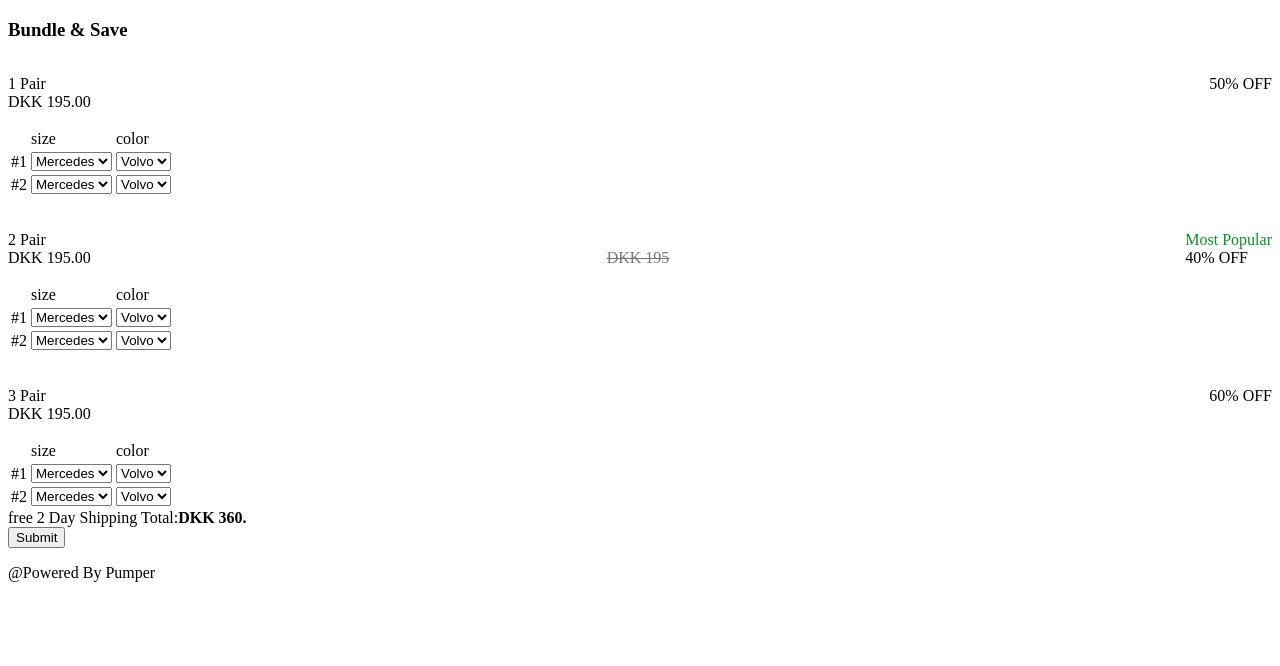
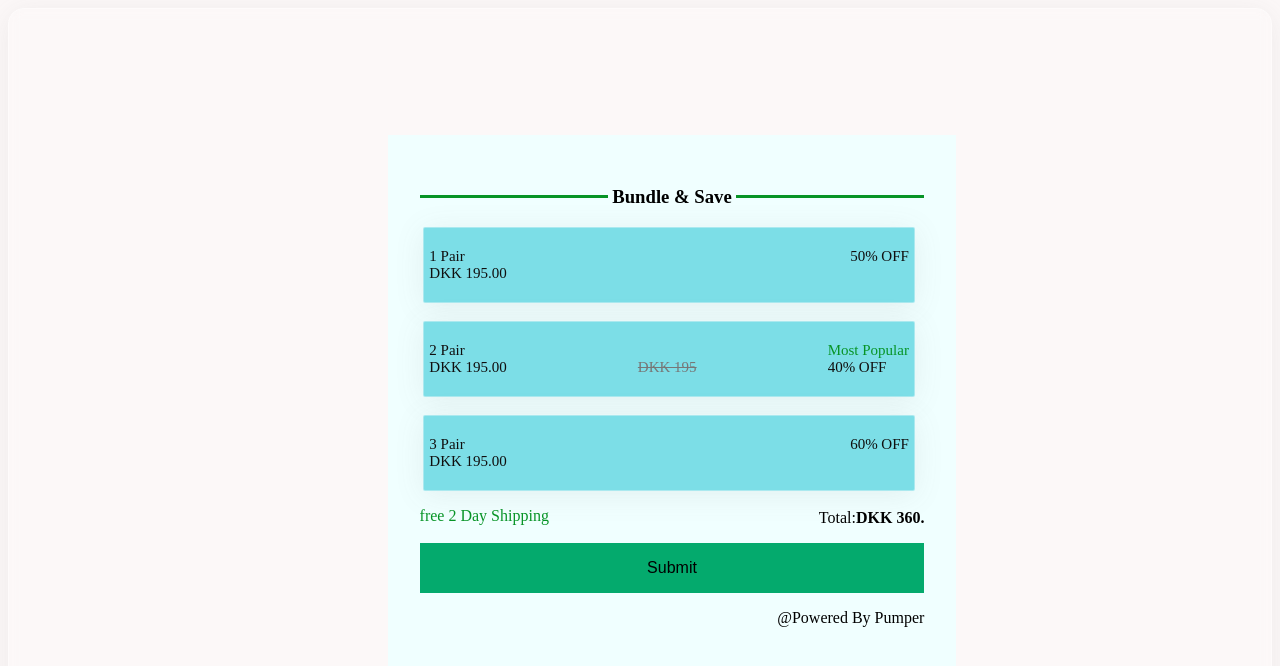
Before and after one commit to vamsig934/staticWebPage, a plain HTML site: page index.html in a window 1280 px wide. Drawn offline with Linux system fonts and the light colour scheme; a script that the page names is missing.

Commit message:
Update index.html
correcting styles file name

```diff
--- a/index.html
+++ b/index.html
@@ -4,7 +4,7 @@
     <meta charset="UTF-8">
     <meta name="viewport" content="width=device-width, initial-scale=1.0">
     <title>Assignment-Demo</title>
-    <link rel="stylesheet" href="styles2.css">
+    <link rel="stylesheet" href="styles.css">
 </head>
 <body>
     <div class="boxContainer">
```
